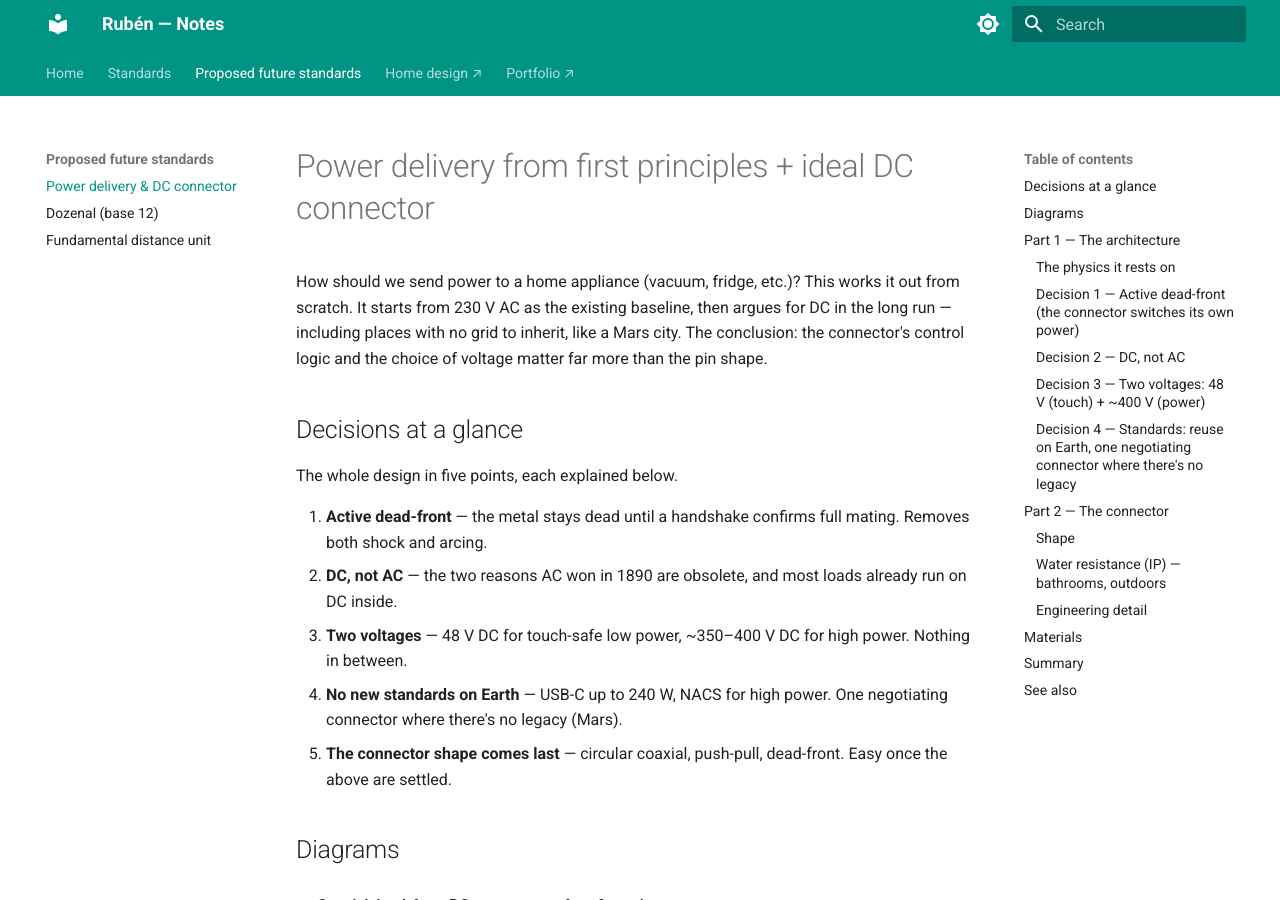
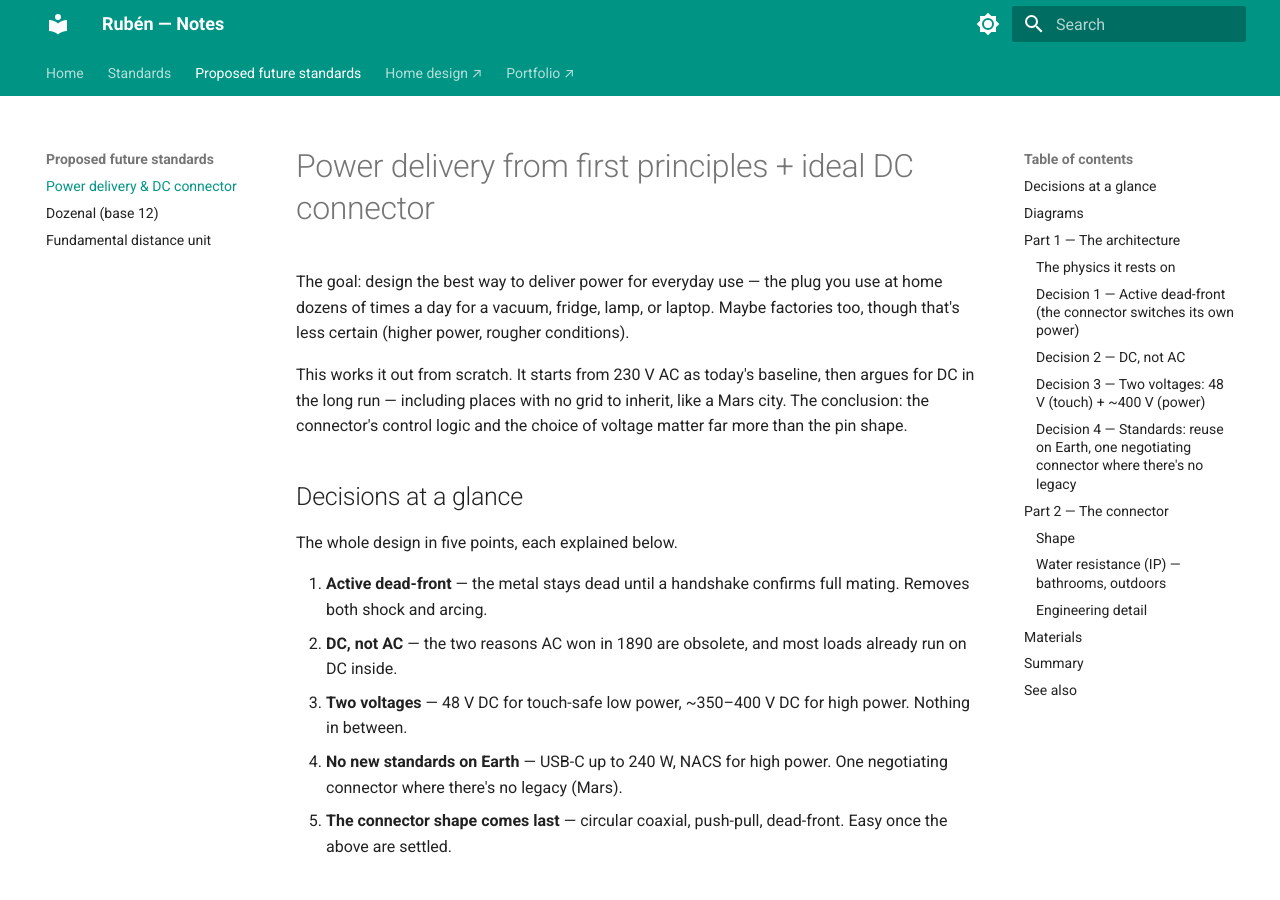
Before and after one commit to rubenayla/notes, an MkDocs documentation site: the page built from docs/ideas/power-delivery-dc-connector.md, in a window 1280 px wide and 900 px high. Built offline with MkDocs 1.6.1 and Material for MkDocs 9.7.7, drawn with Linux system fonts in a browser that asks for light colours.

Commit message:
DC page: lead with the goal (everyday home connector, maybe factories)

```diff
--- a/docs/ideas/power-delivery-dc-connector.md
+++ b/docs/ideas/power-delivery-dc-connector.md
@@ -1,6 +1,8 @@
 # Power delivery from first principles + ideal DC connector
 
-How should we send power to a home appliance (vacuum, fridge, etc.)? This works it out from scratch. It starts from 230 V AC as the existing baseline, then argues for DC in the long run — including places with no grid to inherit, like a Mars city. The conclusion: the connector's control logic and the choice of voltage matter far more than the pin shape.
+The goal: design the best way to deliver power for everyday use — the plug you use at home dozens of times a day for a vacuum, fridge, lamp, or laptop. Maybe factories too, though that's less certain (higher power, rougher conditions).
+
+This works it out from scratch. It starts from 230 V AC as today's baseline, then argues for DC in the long run — including places with no grid to inherit, like a Mars city. The conclusion: the connector's control logic and the choice of voltage matter far more than the pin shape.
 
 ## Decisions at a glance
 
```
